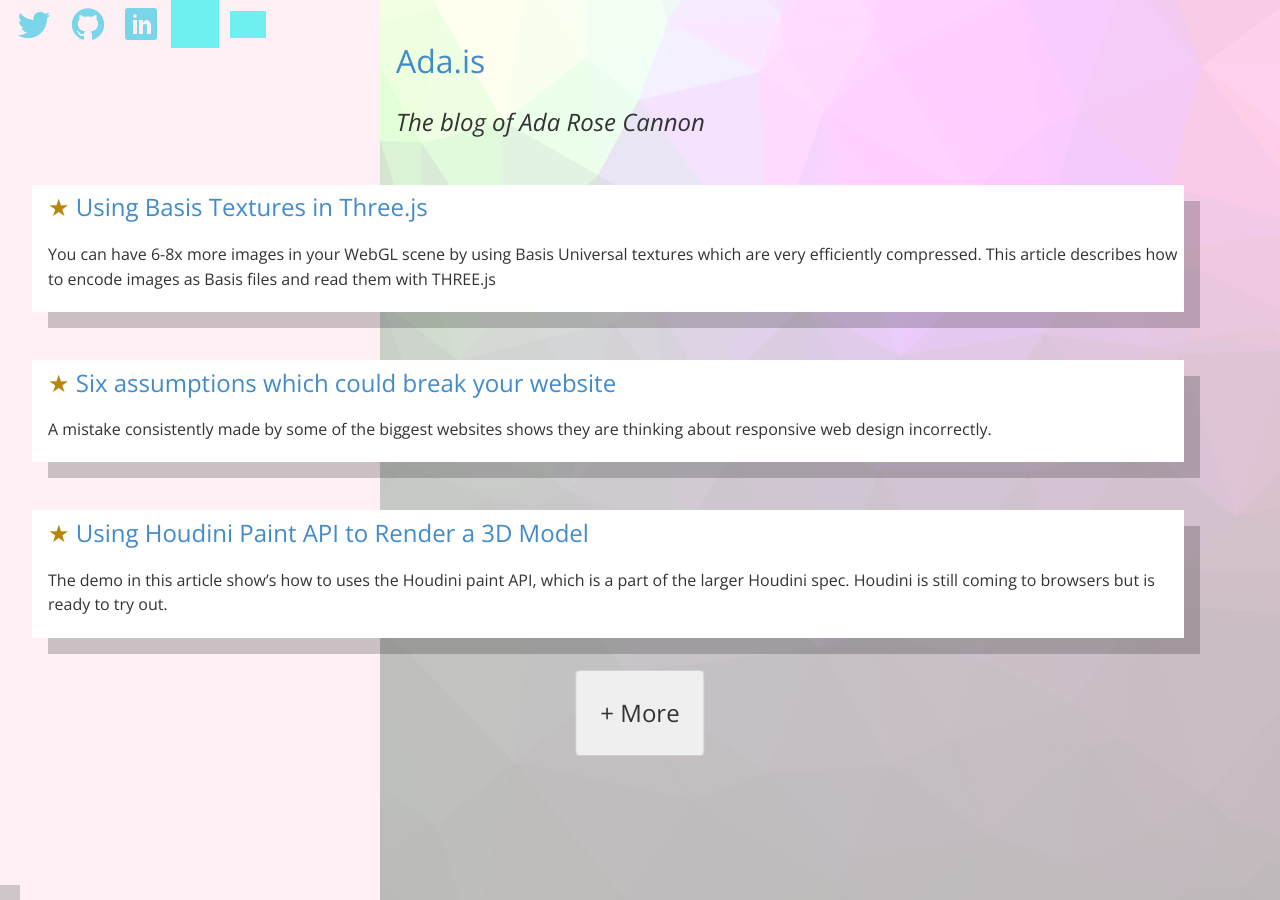
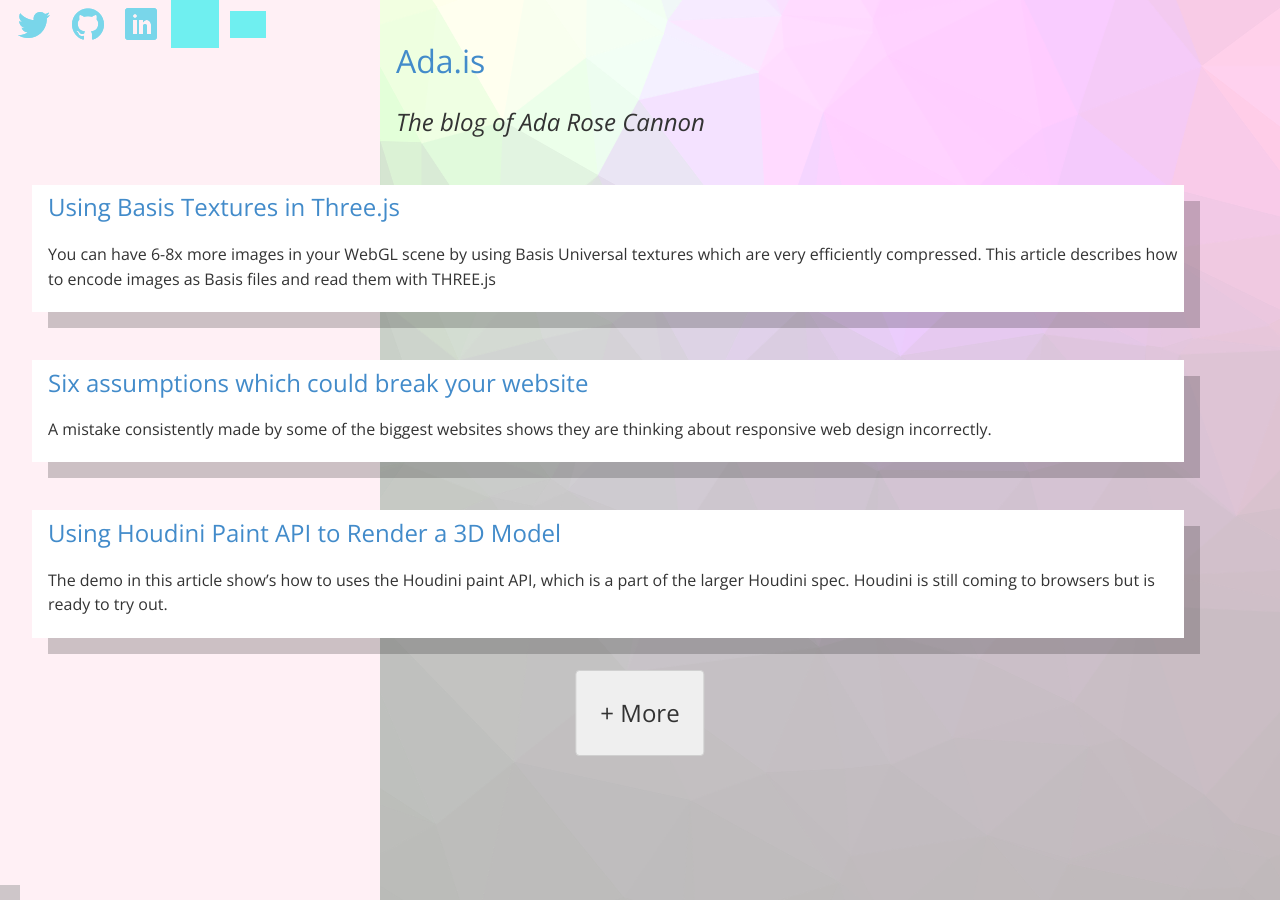
Before and after one commit to AdaRoseCannon/adarosecannon.github.io, a Jekyll site: the page built from index.html, in a window 1280 px wide. Built offline with Jekyll 4.4.1, drawn with Linux system fonts in a browser that asks for light colours; grey boxes are pictures that could not be loaded.

Commit message:
Update index.html

```diff
--- a/index.html
+++ b/index.html
@@ -8,11 +8,11 @@ title: Ada.is
   {% for post in site.posts %}
     <div class="home-posts_item">
 	{% if post.link %}
-    	<h2>{% if post.star %}<span class="star">&#9733;</span> {% endif %}<a class="article-link" href="{{ post.link }}" target="_blank" rel="noopener">{{ post.title }}</a> <span title="External Link" style="font-size: 80%; color: #aaa;">{% if post.external %}🔗 {{ post.external }} {% endif %}</span></h2>
+    	<h2><a class="article-link" href="{{ post.link }}" target="_blank" rel="noopener">{{ post.title }}</a> <span title="External Link" style="font-size: 80%; color: #aaa;">{% if post.external %}🔗 {{ post.external }} {% endif %}</span></h2>
 			<article><p>{{ post.description }}</p></article>
     	<time>{{ post.date | date_to_string }}</time>
 	{% else %}
-		<h2>{% if post.star %}<span class="star">&#9733;</span> {% endif %}<a class="article-link" href="{{ post.url }}">{{ post.title }}</a></h2>
+		<h2><a class="article-link" href="{{ post.url }}">{{ post.title }}</a></h2>
 		<article><p>{% if post.description %}{{ post.description }}{% else %}{{ post.excerpt }}{% endif %}</p></article>
 		<time>{{ post.date | date_to_string }}</time>
 	{% endif %}
```
